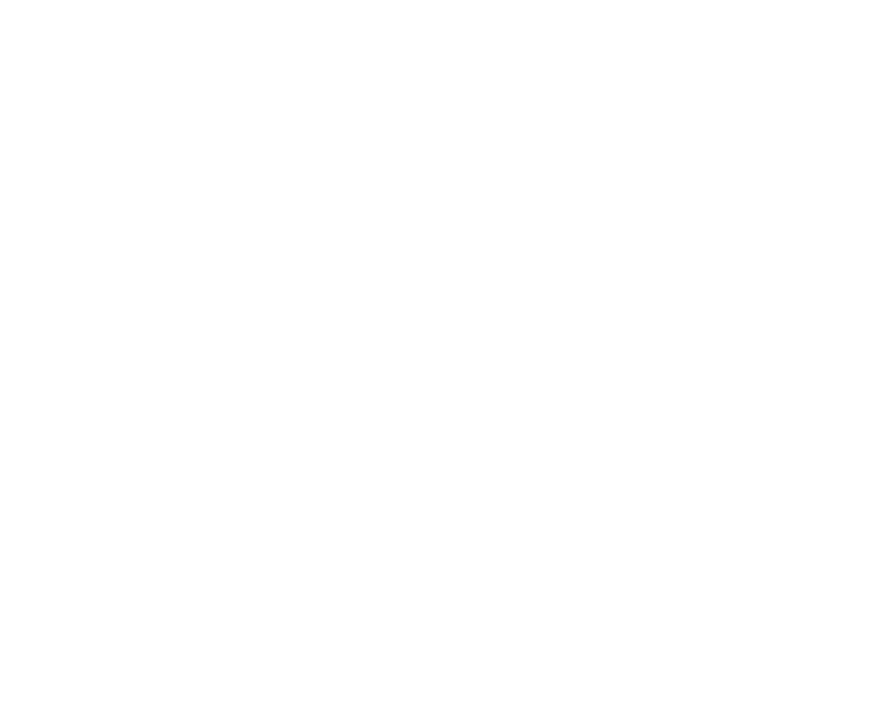
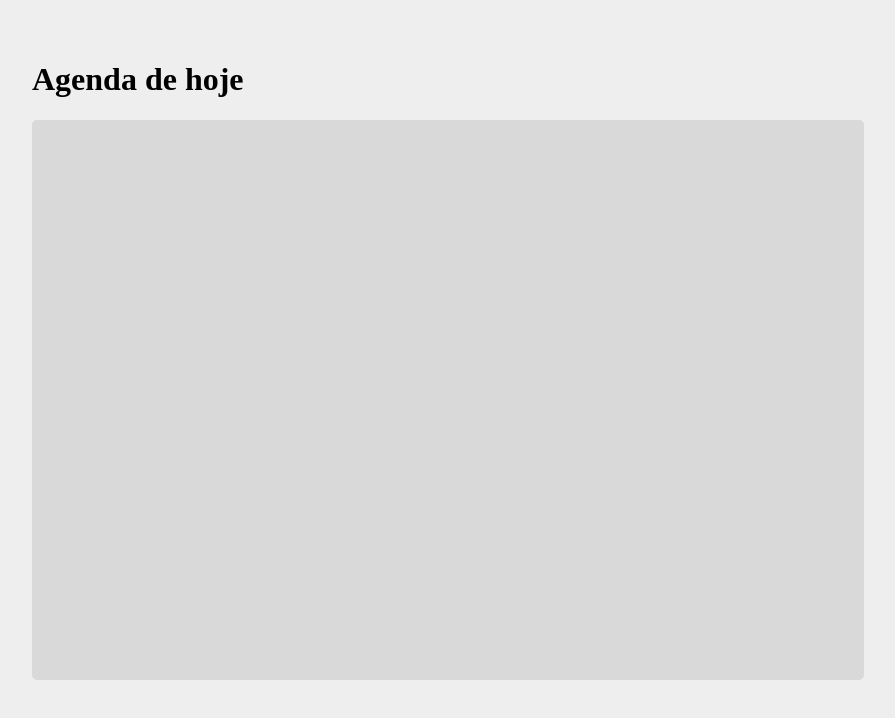
Before and after one commit to Cossio00/barber-admin-frontend, a React (Create React App) app: page /home in a window 1280 px wide. Shown: the top 718 px of the page, without its empty margins (192-1087 px from the left). Built offline with nearby package versions, Linux system fonts and the light colour scheme.

Commit message:
#home: started agenda grid

```diff
--- a/public/index.html
+++ b/public/index.html
@@ -5,10 +5,6 @@
     <link rel="icon" href="%PUBLIC_URL%/favicon.ico" />
     <meta name="viewport" content="width=device-width, initial-scale=1" />
     <meta name="theme-color" content="#000000" />
-    <meta
-      name="description"
-      content="Web site created using create-react-app"
-    />
     <link rel="apple-touch-icon" href="%PUBLIC_URL%/logo192.png" />
     <!--
       manifest.json provides metadata used when your web app is installed on a
@@ -24,10 +20,9 @@
       work correctly both with client-side routing and a non-root public URL.
       Learn how to configure a non-root public URL by running `npm run build`.
     -->
-    <title>React App</title>
+    <title>Barber Admin</title>
   </head>
   <body>
-    <noscript>You need to enable JavaScript to run this app.</noscript>
     <div id="root"></div>
     <!--
       This HTML file is a template.
--- a/src/Pages/Home/Home.js
+++ b/src/Pages/Home/Home.js
@@ -1,9 +1,13 @@
 import React from "react";
+import "./home.css";
 
 const Home = () => {
     return(
-        <div className="home">
-
+        <div className= "home">
+            <div className= "agenda-grid">
+                <h1>Agenda de hoje</h1>
+                <div className= "agenda-table"></div>
+            </div>
         </div>
 
     )
--- /dev/null
+++ b/src/Pages/Home/home.css
@@ -0,0 +1,21 @@
+body{
+    background-color: #EEEEEE;
+}
+
+.agenda-grid{
+    display: grid;
+    grid-template:  1
+                    1;
+    width: 65vw;
+    margin: auto;
+    margin-top: 40px;
+    margin-bottom: 0;
+}
+
+.agenda-table{
+    display: flex;
+    height: 70vh;
+    width: 65vw;
+    background-color: #D9D9D9;
+    border-radius: 5px;
+}
```
Also changed, not shown: public/robots.txt (deleted).
